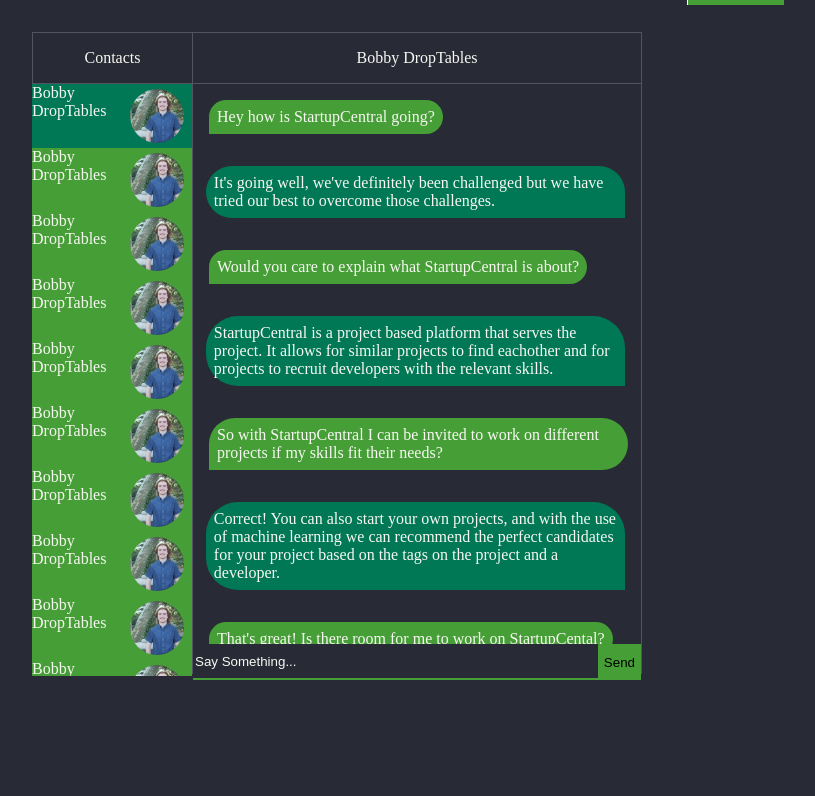
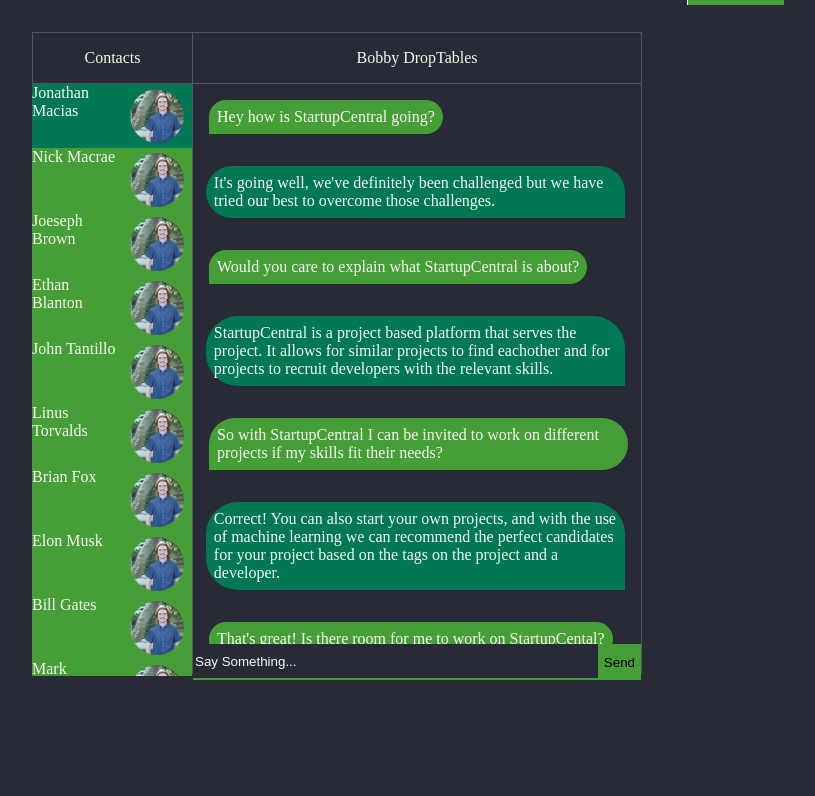
Before and after one commit to charliebrown314/StartupCentral, a Python web app: template view/templates/messaging.html in a window 1280 px wide. Shown: the part 48-844 px from the top of the page, without its empty margins (303-1118 px from the left). Run offline with Jinja, Linux system fonts and the light colour scheme; the template is opened without the code that fills it, so the values that code supplies are empty.

Commit message:
Added more names to messages

```diff
--- a/view/templates/messaging.html
+++ b/view/templates/messaging.html
@@ -34,47 +34,47 @@
             <div class="contacts-header">Contacts</div>
             <div class="contact-cards-wrapper">
             <div class="contact-card current">
-                <div class="contact-name">Bobby DropTables</div>
+                <div class="contact-name">Jonathan Macias</div>
                 <img src="../assets/linked_in_pfp.jpeg">
             </div>
             <div class="contact-card">
-                <div class="contact-name">Bobby DropTables</div>
+                <div class="contact-name">Nick Macrae</div>
                 <img src="../assets/linked_in_pfp.jpeg">
             </div>
             <div class="contact-card">
-                <div class="contact-name">Bobby DropTables</div>
+                <div class="contact-name">Joeseph Brown</div>
                 <img src="../assets/linked_in_pfp.jpeg">
             </div>
             <div class="contact-card">
-                <div class="contact-name">Bobby DropTables</div>
+                <div class="contact-name">Ethan Blanton</div>
                 <img src="../assets/linked_in_pfp.jpeg">
             </div>
             <div class="contact-card">
-                <div class="contact-name">Bobby DropTables</div>
+                <div class="contact-name">John Tantillo</div>
                 <img src="../assets/linked_in_pfp.jpeg">
             </div>
             <div class="contact-card">
-                <div class="contact-name">Bobby DropTables</div>
+                <div class="contact-name">Linus Torvalds</div>
                 <img src="../assets/linked_in_pfp.jpeg">
             </div>
             <div class="contact-card">
-                <div class="contact-name">Bobby DropTables</div>
+                <div class="contact-name">Brian Fox</div>
                 <img src="../assets/linked_in_pfp.jpeg">
             </div>
             <div class="contact-card">
-                <div class="contact-name">Bobby DropTables</div>
+                <div class="contact-name">Elon Musk</div>
                 <img src="../assets/linked_in_pfp.jpeg">
             </div>
             <div class="contact-card">
-                <div class="contact-name">Bobby DropTables</div>
+                <div class="contact-name">Bill Gates</div>
                 <img src="../assets/linked_in_pfp.jpeg">
             </div>
             <div class="contact-card">
-                <div class="contact-name">Bobby DropTables</div>
+                <div class="contact-name">Mark Zuckerburg</div>
                 <img src="../assets/linked_in_pfp.jpeg">
             </div>
             <div class="contact-card">
-                <div class="contact-name">Bobby DropTables</div>
+                <div class="contact-name">Jacob Snyderman</div>
                 <img src="../assets/linked_in_pfp.jpeg">
             </div>
         </div>
```
